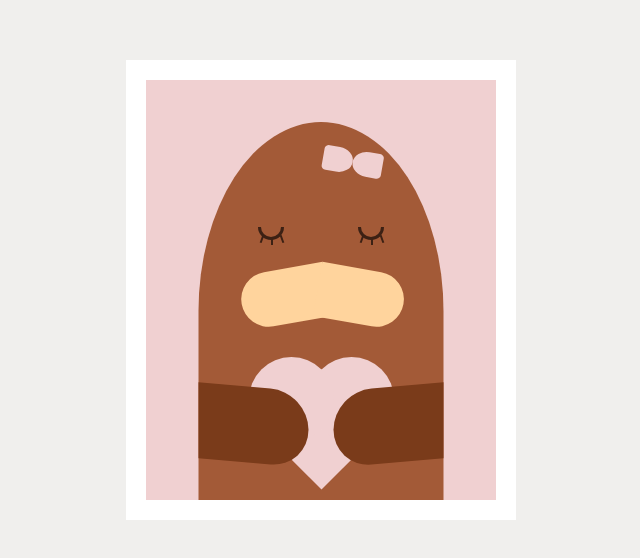
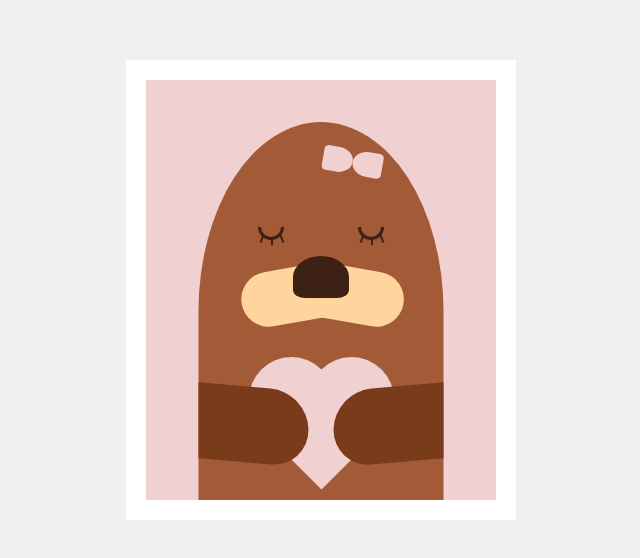
Before and after one commit to tod619/20_CSSDrawing_beaverDrawing, a plain HTML site: page index.html in a window 1280 px wide. Shown: the part 110-668 px from the top of the page, without its empty margins (319-959 px from the left). Drawn offline with Linux system fonts and the light colour scheme.

Commit message:
add markup + style for nose in index.html + style.css files

```diff
--- a/index.html
+++ b/index.html
@@ -24,6 +24,8 @@
         </div>
 
         <div class="muzzle"></div>
+
+        <div class="nose"></div>
     </div>
 </body>
 </html>
--- a/style.css
+++ b/style.css
@@ -177,3 +177,13 @@ body {
     transform: rotate(20deg);
     transform-origin: left top;
 }
+
+.nose {
+    position: absolute;
+    width: 56px;
+    height: 42px;
+    background-color: #3c2114;
+    left: 42%;
+    top: 42%;
+    border-radius: 100% 100% 40% 40%;
+}
```
